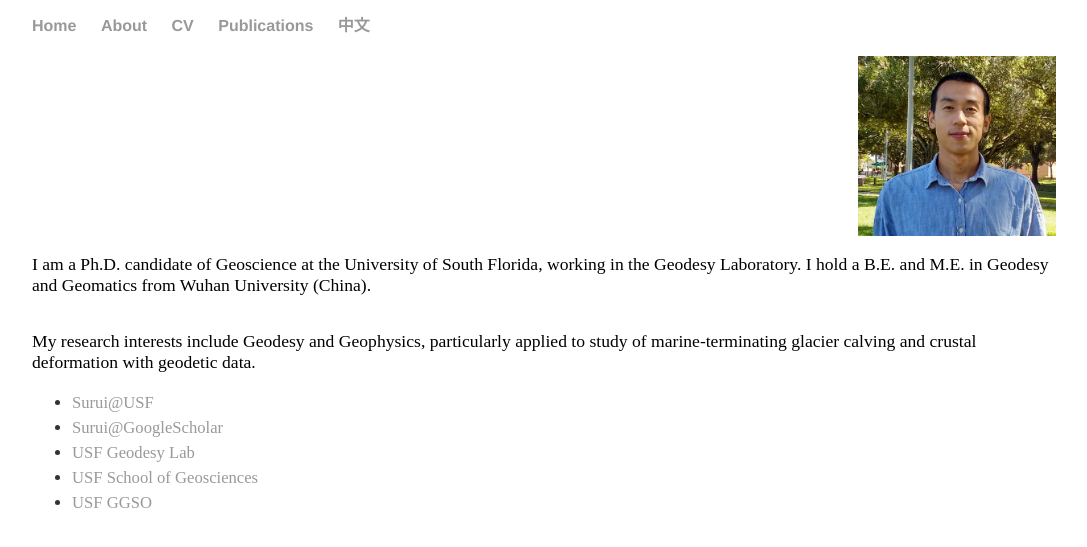
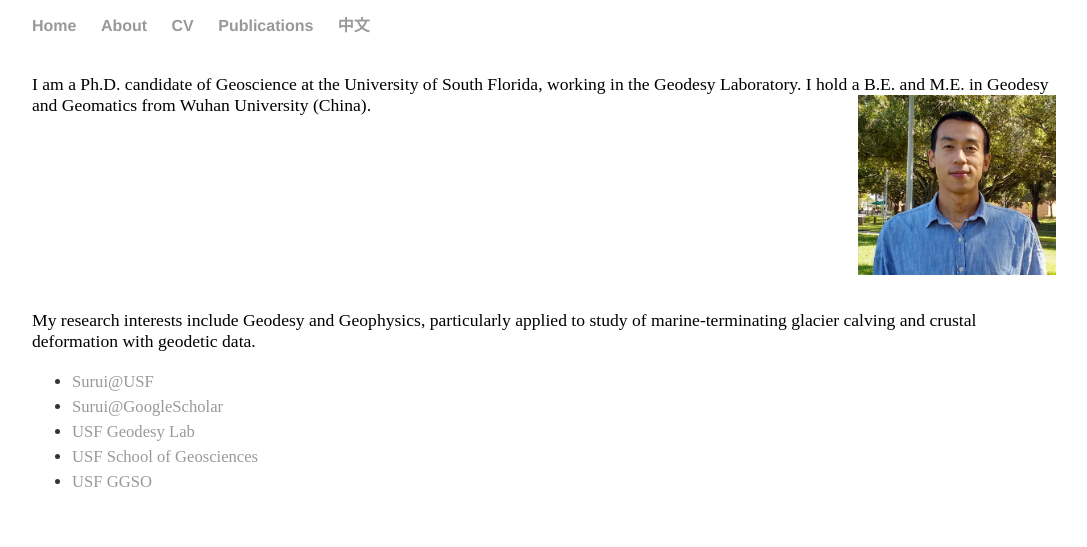
Before and after one commit to suruixie/suruixie.github.io, a Jekyll site: the page built from about/index.html, in a window 1280 px wide. Shown: the top 547 px of the page, without its empty margins (96-1183 px from the left). Built offline with Jekyll 4.4.1, drawn with Linux system fonts in a browser that asks for light colours.

Commit message:
Update index.html

```diff
--- a/about/index.html
+++ b/about/index.html
@@ -5,8 +5,8 @@
 
 <body>
 	<div class="sideText">
-		<img height="180" src="../images/Surui_2018.jpg" align="right"/>
-		<p>I am a Ph.D. candidate of Geoscience at the University of South Florida, working in the Geodesy Laboratory. I hold a B.E. and M.E. in Geodesy and Geomatics from Wuhan University (China).</p>
+		<p>I am a Ph.D. candidate of Geoscience at the University of South Florida, working in the Geodesy Laboratory. I hold a B.E. and M.E. in Geodesy and Geomatics from Wuhan University (China). 		<img height="180" src="../images/Surui_2018.jpg" align="right"/>
+</p>
 		<p>My research interests include Geodesy and Geophysics, particularly applied to study of marine-terminating glacier calving and crustal deformation with geodetic data.</p>
 		<ul class="contacts">
 			<li style="font-size:0.8em;"><a href="http://hennarot.forest.usf.edu/main/depts/geosci/students/suruixie/">Surui@USF</a></li>
```
